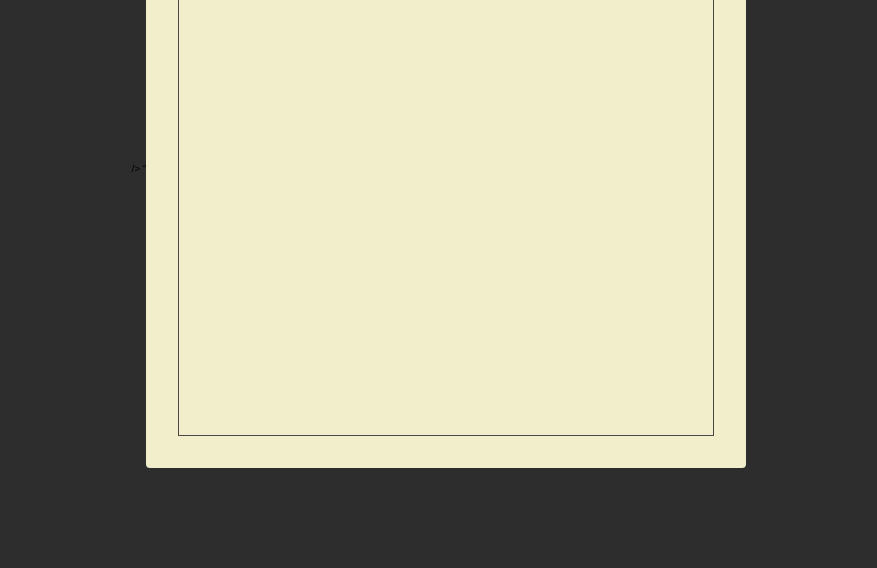
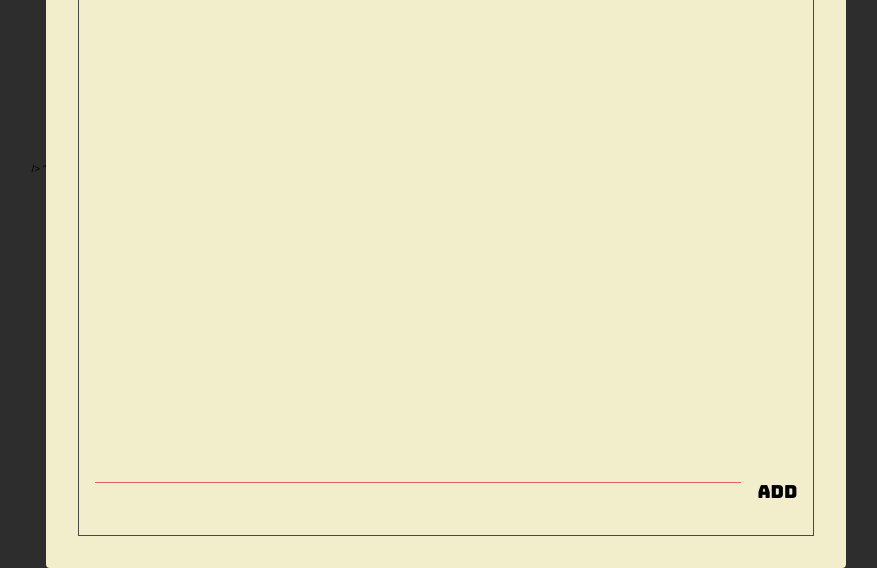
Before and after one commit to srifalmi/menambahfont, a website: page index.html in a window 1280 px wide. Shown: the part 232-800 px from the top of the page, without its empty margins (201-1078 px from the left). Drawn offline with Linux system fonts and the light colour scheme; a web font is replaced by a local one.

Commit message:
membuat To DO SECTION

```diff
--- a/SETYLE.CSS
+++ b/SETYLE.CSS
@@ -4,6 +4,8 @@
 
 :root{
 --main-red-color : #e06262;
+--main-black-color : #484848;
+
 
 }
 
@@ -12,6 +14,10 @@
 
 }
 
+.main-black-color{
+  color : var(--main-black-color);
+
+}
 html {
   font-size: 10px;
 }
@@ -34,19 +40,21 @@ html {
 }
 
 .container {
-  width: 600px;
-  height: 600px;
+  width: 800px;
+  height: 800px;
   background-color: #f2eecb;
   border-radius: 4px;
   padding: 32px;
 
 }
 .frame {
-border : 1px solid #484848;
+border : 1px solid var(--main-black-color);
+
 height : 100%;
 
 display : flex;
 flex-direction: column;
+justify-content: space-between;
 
 }
 
@@ -59,23 +67,79 @@ flex-direction: column;
   flex : 1;
   text-align: center;
 
+  color: var(--main-black-color);
+
   font-size: 3.6rem;
   font-family: 'Bungee', sans-serif;
   text-transform: lowercase;
 
 }
 
-.header-button {
+.header-button{
 
   font-size:1.8rem;
   font-family: 'Bungee', sans-serif;
 
 
-  padding: 24px;
+  padding: 16px;
+
+  cursor: pointer;
 
   background : unset;
   border: unset;
   outline: unset;
 
+}
+ .add{
+   padding: 16px;
+
+ }
+ .add-form{
+   display: flex;
+   align-items: flex-start;
+
+
+ }
+.add-input{
+  background: unset;
+  border: unset;
+  padding: 0 64px;
+
+  flex: 1;
+
+  border-bottom : 1px solid var(--main-red-color);
+  outline: unset;
+
+
+  font-family: "Trispace", sans-serif;
+  font-size: 16px;
+  text-transform : lowercase;
+
 
 }
+
+.add-button{
+  font-size: 1.8rem;
+  font-family: "Bungee", sans-serif;
+
+  padding: 16px;
+  padding-right: unset;
+  cursor: pointer;
+
+  background : unset;
+  border: unset;
+  outline: unset;
+
+}
+
+
+ .header-button.main-red-color :active{
+
+  text-shadow: 1px 1px 2px var(--main-red-color);
+
+ }
+  .header-button.main-black-color :active{
+
+    text-shadow: 1px 1px 2px var(--main-black-color);
+
+}
--- a/index.html
+++ b/index.html
@@ -17,11 +17,18 @@
   <body>
     <div class="container">
       <div class="frame">
-        <div class="header">
-          <button class="header-button">Add</button>
+        <section class="header">
+          <button class="header-button main-black-color">Add</button>
           <h1 class="header-title">TODO LISTS</h1>
           <button class="header-button main-red-color">Clear</button>
-        </div>
+        </section>
+
+        <section class="add">
+          <form class="add-form">
+            <input type="text" class="add-input" />
+            <button class="add-button">Add</button>
+          </form>
+        </section>
       </div>
     </div>
   </body>
```
